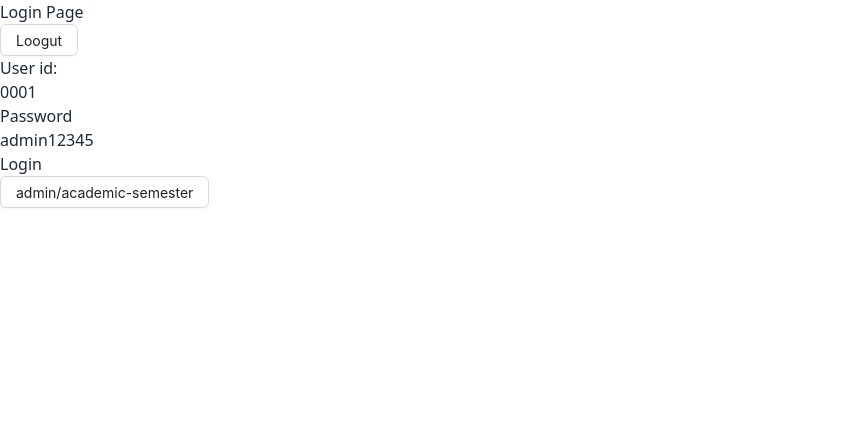
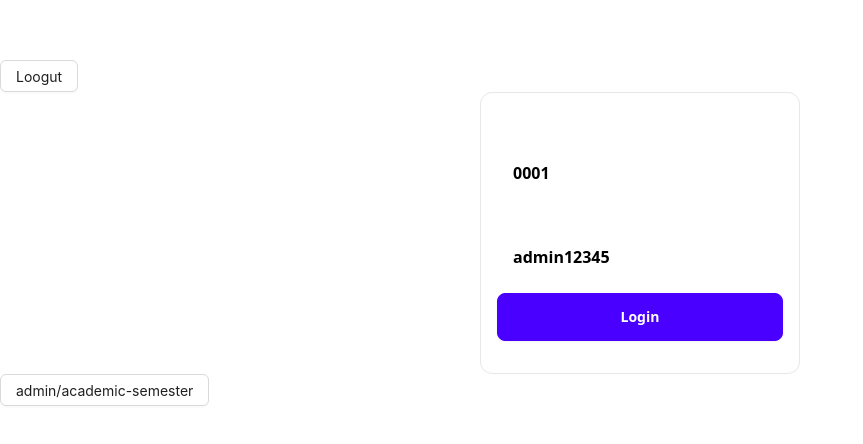
Before and after one commit to Suvrodev/UniversityManagement-Client, a React (Vite) app: page /login in a window 1280 px wide. Shown: the top 444 px of the page, without its empty margins (0-863 px from the left). Built offline with nearby package versions, Linux system fonts and the light colour scheme.

Commit message:
update base query

```diff
--- a/src/pages/Admin/AcademicManagement/AcademicSemester.tsx
+++ b/src/pages/Admin/AcademicManagement/AcademicSemester.tsx
@@ -1,7 +1,7 @@
 import { useGetAllSemestersQuery } from "../../../redux/features/AcademicSemester/academicSemesterApi";
 
 const AcademicSemester = () => {
-  const { data } = useGetAllSemestersQuery(undefined);
+  const { data } = useGetAllSemestersQuery("ABC");
   console.log("Data: ", data);
   return (
     <div>
--- /dev/null
+++ b/src/pages/Admin/AcademicManagement/CreateAcademicSemester.tsx
@@ -0,0 +1,9 @@
+const CreateAcademicSemester = () => {
+  return (
+    <div>
+      <h1>Create Academic Semester---</h1>
+    </div>
+  );
+};
+
+export default CreateAcademicSemester;
--- a/src/pages/Login.tsx
+++ b/src/pages/Login.tsx
@@ -12,6 +12,7 @@ import { Link } from "react-router";
 
 const Login = () => {
   // const [login,{data,isError,isLoading}] = useLoginMutation();
+  const toastUniqueId = "123";
   const [login] = useLoginMutation();
   const dispatch = useAppDispatch();
   // const navigate = useNavigate();
@@ -26,47 +27,60 @@ const Login = () => {
     const loginInfo = { id, password };
     // console.log("Login Form: ", loginInfo);
     try {
-      const toastId = toast.loading("Logining", { duration: 1000 });
+      const toastId = toast.loading("Logining", {
+        id: toastUniqueId,
+        duration: 1000,
+      });
       const res = await login(loginInfo).unwrap();
       console.log("Response: ", res);
       const user = verifyToken(res?.data?.accessToken) as TUser;
       console.log("User: ", user);
       dispatch(setUser({ user, token: res.data.accessToken }));
-      toast.success("Login Successfully", { id: toastId, duration: 1000 });
+      // toast.success("Login Successfully", { id: toastId, duration: 1000 });
+      toast.success("Login Successfully", {
+        id: toastUniqueId,
+        duration: 1000,
+      });
       // navigate(`/`);
     } catch {
-      toast.error("Something Went wrong");
+      toast.error("Something Went wrong", { id: toastUniqueId });
     }
   };
   return (
     <div>
-      <h1>Login Page</h1>
+      <h1 className="text-xl font-bold text-white text-center my-4 ">
+        Login Page
+      </h1>
       <Header />
-      <form onSubmit={handleLogin}>
-        <div>
-          <h1>User id:</h1>
+      <div className="border w-1/4 mx-auto p-4 rounded-xl ">
+        <form onSubmit={handleLogin} className=" ">
+          <div className="flex flex-col items-center justify-center p-0">
+            <h1 className="text-xl text-white font-bold my-2">User id</h1>
             <input
               type="text"
               name="userId"
               id=""
               placeholder="User id"
-            className=""
+              className="bg-white px-4 py-2 rounded-md text-black font-bold w-full"
               defaultValue="0001"
             />
           </div>
           <div>
-          <h1>Password</h1>
+            <h1 className="text-xl text-white font-bold my-2">Password</h1>
             <input
               type="text"
               name="password"
               id=""
               placeholder="User id"
-            className=""
+              className="bg-white px-4 py-2 rounded-md text-black font-bold w-full"
               defaultValue={"admin12345"}
             />
           </div>
-        <button>Login</button>
+          <button className="btn btn-primary my-4 text-white w-full">
+            Login
+          </button>
         </form>
+      </div>
 
       <Link to={"/admin/academic-semester"}>
         <Button>admin/academic-semester</Button>
--- a/src/redux/api/baseApi.ts
+++ b/src/redux/api/baseApi.ts
@@ -8,6 +8,7 @@ import {
 } from "@reduxjs/toolkit/query/react";
 import { RootState } from "../store";
 import { logout, setUser } from "../features/auth/authSlice";
+import { toast } from "sonner";
 
 const baseQuery = fetchBaseQuery({
   baseUrl: "http://localhost:5000/api/v1",
@@ -28,6 +29,10 @@ const baseQueryWithRefreshToken: BaseQueryFn<
 > = async (args, api, extraOptions): Promise<any> => {
   let result = await baseQuery(args, api, extraOptions);
   console.log("In Custom Base Query: ", result);
+  const toastUniqueId = "123";
+  if (result?.error?.status === 404 || result?.error?.status === 403) {
+    toast.error("User not Found", { id: toastUniqueId });
+  }
   if (result.error?.status === 401) {
     console.log("Sending Refresh Token");
     const res = await fetch("http://localhost:5000/api/v1/auth/refresh-token", {
--- a/src/redux/features/AcademicSemester/academicSemesterApi.ts
+++ b/src/redux/features/AcademicSemester/academicSemesterApi.ts
@@ -3,10 +3,13 @@ import { baseApi } from "../../api/baseApi";
 const academicSemesterApi = baseApi.injectEndpoints({
   endpoints: (builder) => ({
     getAllSemesters: builder.query({
-      query: () => ({
-        url: "/academic-semesters",
-        method: "GET",
-      }),
+      query: (data: string) => (
+        console.log("hqwehfihwe", data),
+        {
+          url: "/academic-semesters",
+          method: "GET",
+        }
+      ),
     }),
   }),
 });
--- a/src/routes/routes.tsx
+++ b/src/routes/routes.tsx
@@ -9,6 +9,7 @@ import CreateStudent from "../pages/Admin/CreateStudent";
 import CreateAdmin from "../pages/Admin/CreateAdmin";
 import CreateFaculty from "../pages/Admin/CreateFaculty";
 import AcademicSemester from "../pages/Admin/AcademicManagement/AcademicSemester";
+import CreateAcademicSemester from "../pages/Admin/AcademicManagement/CreateAcademicSemester";
 // import AdminLayout from "../components/layout/Admin/AdminLayout";
 
 export const router = createBrowserRouter([
@@ -54,6 +55,10 @@ export const router = createBrowserRouter([
         path: "academic-semester",
         element: <AcademicSemester />,
       },
+      {
+        path: "create-academic-semester",
+        element: <CreateAcademicSemester />,
+      },
     ],
   },
   {
--- a/src/utils/slideBarItem.tsx
+++ b/src/utils/slideBarItem.tsx
@@ -59,6 +59,14 @@ export const getSideBarItems = (role: string) => {
             <NavLink to={"/admin/academic-semester"}>Academic Semester</NavLink>
           ),
         },
+        {
+          key: "3webwe",
+          label: (
+            <NavLink to={"/admin/create-academic-semester"}>
+              Academic Semester
+            </NavLink>
+          ),
+        },
       ],
     },
   ];
```
Lines whose indentation alone changed are shown as unchanged.
